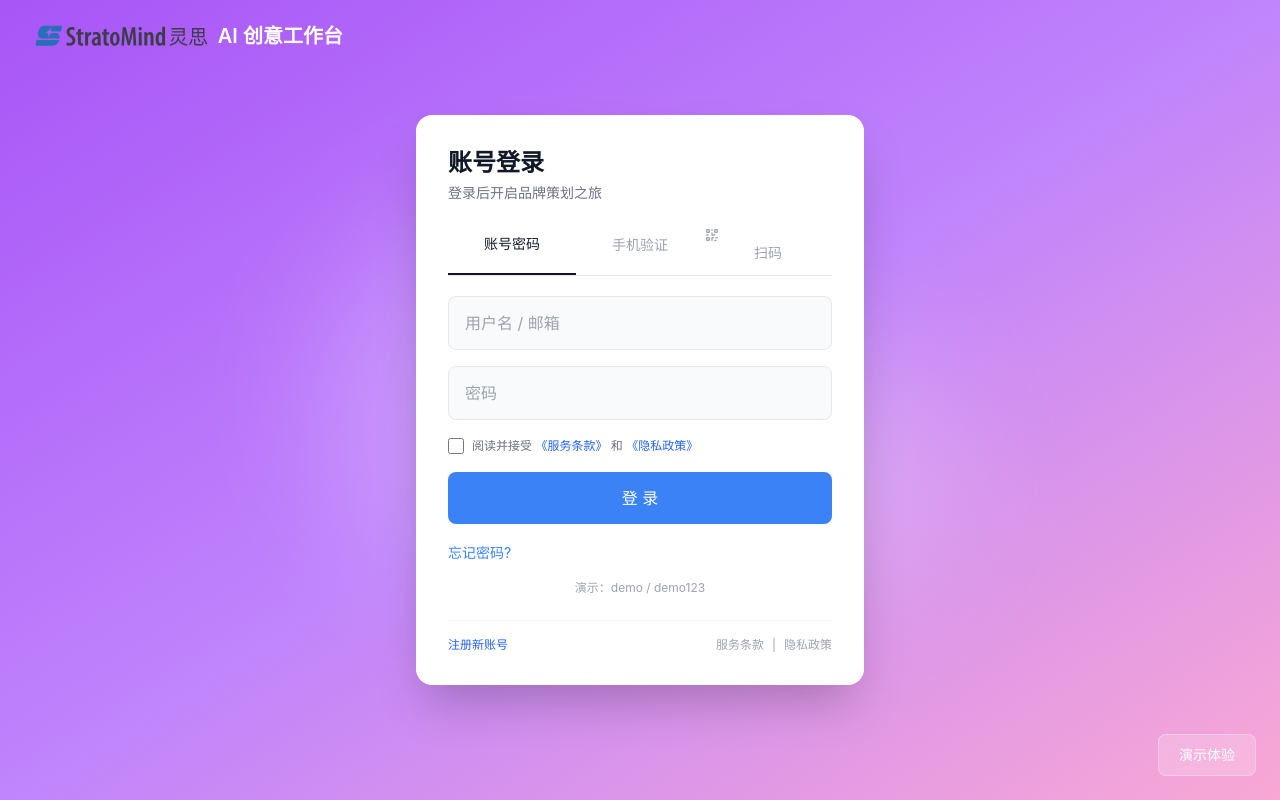
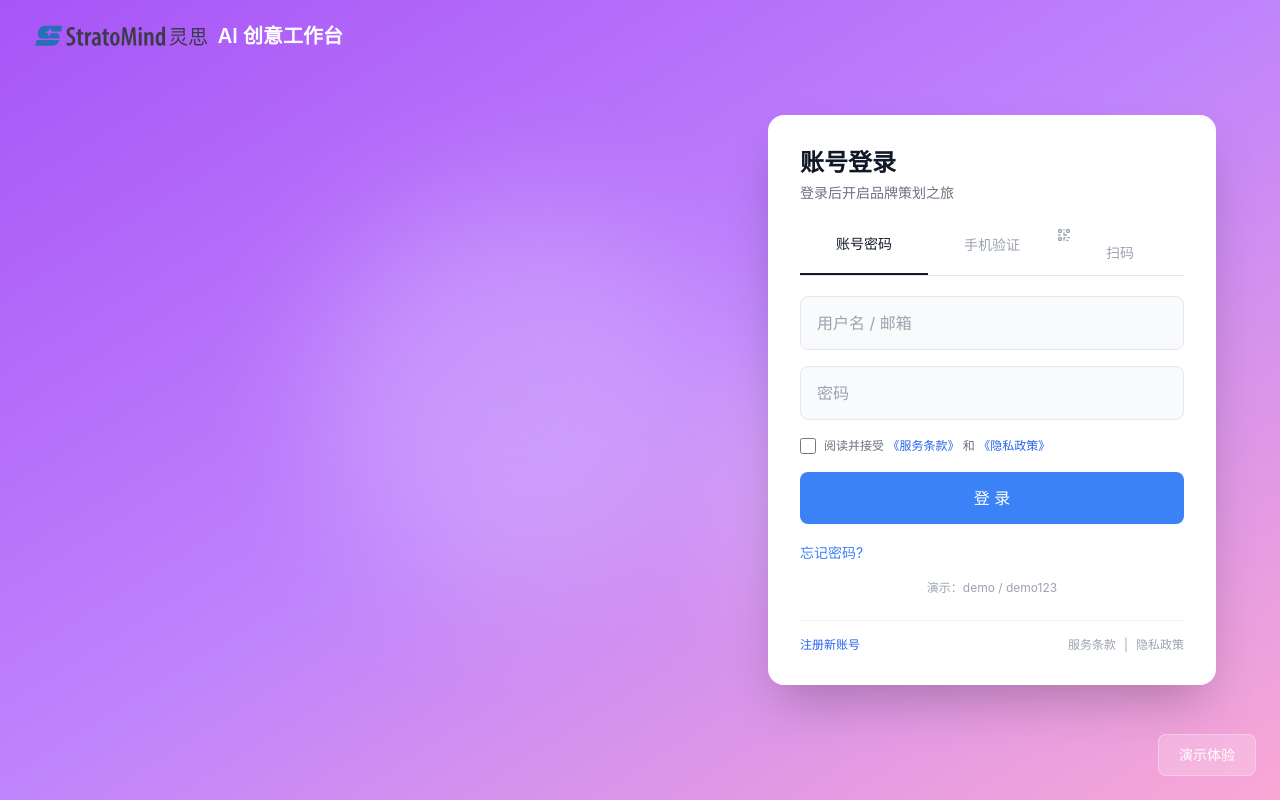
Before and after one commit to GPlanbrand/stratomind, a React (Vite) app: page / in a window 1280 px wide. Built offline with nearby package versions, Linux system fonts and the light colour scheme.

Commit message:
fix: 网页版登录框靠右侧（参考126邮箱）

```diff
--- a/src/pages/HomeLoginPage.tsx
+++ b/src/pages/HomeLoginPage.tsx
@@ -465,8 +465,8 @@ const HomeLoginPage: React.FC = () => {
           </div>
         </div>
 
-        {/* 登录卡片居中 */}
-        <div className="flex items-center justify-center w-full relative z-10 px-4">
+        {/* 登录卡片靠右 */}
+        <div className="flex items-center justify-end w-full relative z-10 px-8 lg:pr-16">
           <div className="bg-white rounded-2xl shadow-2xl w-full max-w-md overflow-hidden">
             {/* 登录表单内容 */}
             <div className="p-8">
```
